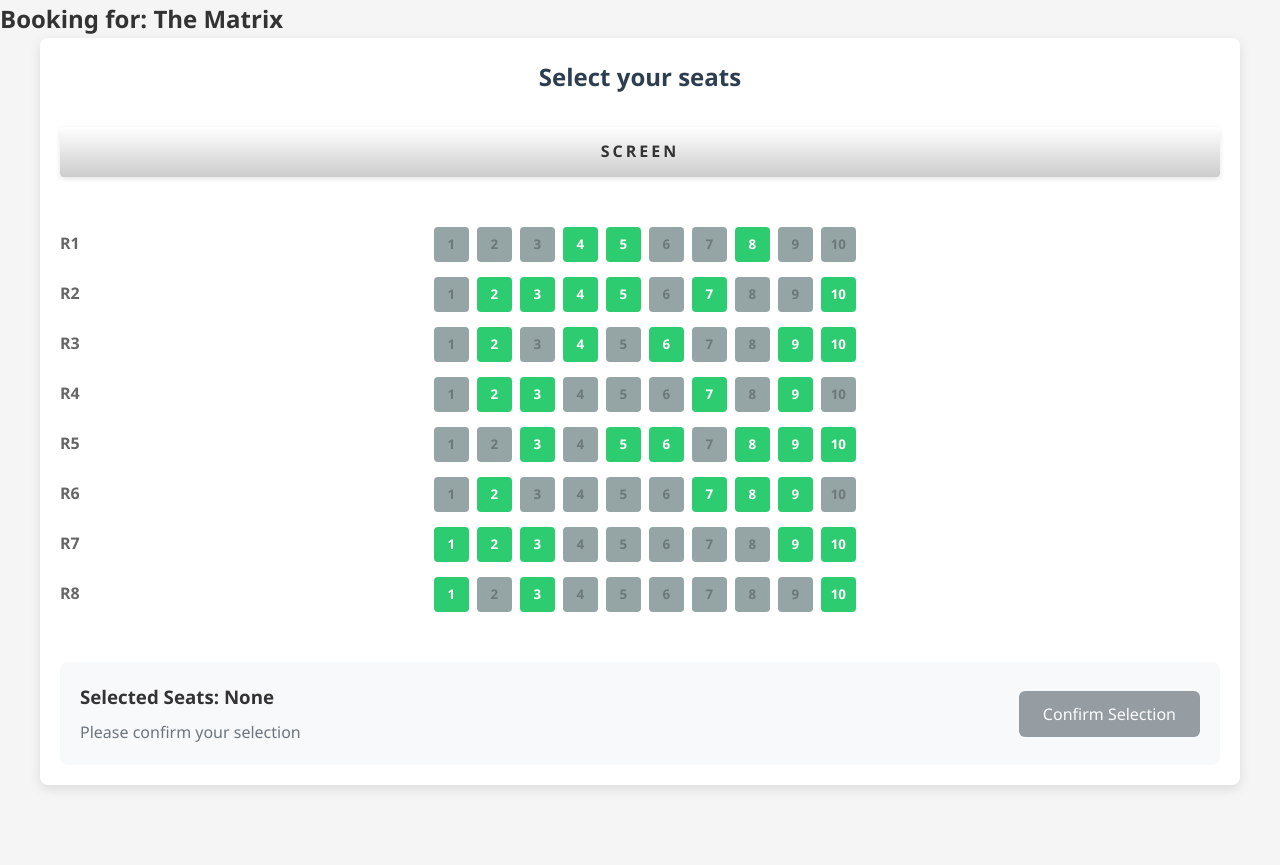
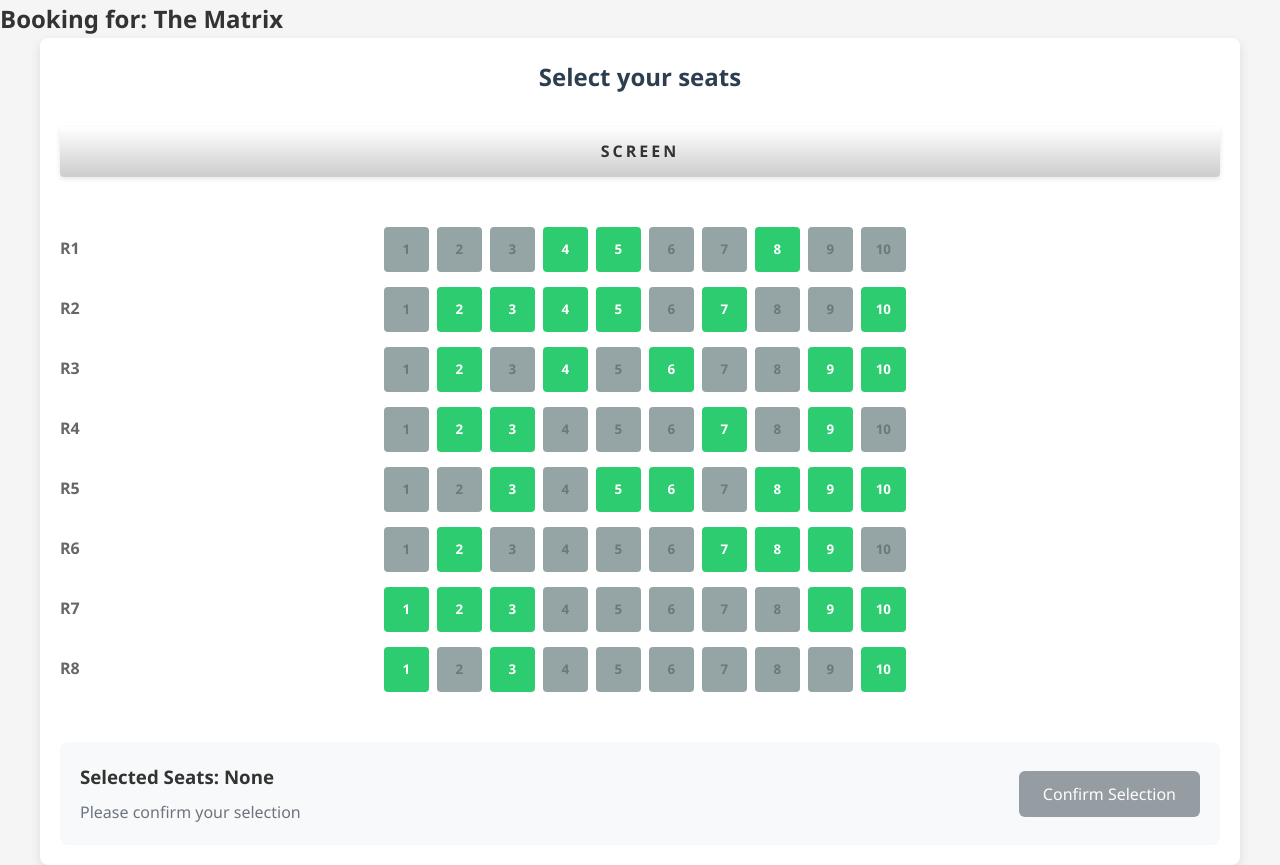
Before and after one commit to 123-abc-123/lab-react, a React (Vite) app: page /booking/1 in a window 1280 px wide. Before the commit the page ends 800 px from the top, so only its background shows below. Built offline with nearby package versions, Linux system fonts and the light colour scheme.

Commit message:
Lab 9 Complete

```diff
--- a/src/index.css
+++ b/src/index.css
@@ -121,7 +121,7 @@ body {
   /* flex-wrap: wrap; */
   gap: 8px;
   align-items: center;
-  overflow-x: hidden;
+  /* overflow-x: hidden;  */
 }
 
 
@@ -137,6 +137,9 @@ body {
   white-space: nowrap;
   line-height: 1.4;
   margin-left: 0;
+  cursor: pointer;
+  transition: all 0.2s;
+  /* overflow-y: ; */
 }
 
 .genre-tooltip-container {
@@ -227,6 +230,18 @@ body {
   background: #2980b9;
 }
 
+
+
+
+
+
+
+
+
+
+
+
+
 /* Cinema Hall Styles */
 .cinema-hall {
   max-width: 1200px;
@@ -302,8 +317,8 @@ body {
 }
 
 .seat {
-  width: 35px;
-  height: 35px;
+  width: 45px;
+  height: 45px;
   border: none;
   border-radius: 4px;
   cursor: pointer;
@@ -408,7 +423,6 @@ body {
   transform: translateY(-2px);
 }
 
-/* Scrollbar Styling */
 .cinema-grid-container::-webkit-scrollbar {
   height: 8px;
 }
@@ -427,7 +441,6 @@ body {
   background: #555;
 }
 
-/* Responsive Styles */
 @media (min-width: 1200px) {
   .cinema-grid {
     min-width: auto;
@@ -510,6 +523,10 @@ body {
     font-size: 1.8rem;
   }
 
+  .seats-row {
+    gap: 5px;
+  }
+
   .seat {
     width: 28px;
     height: 28px;
```
